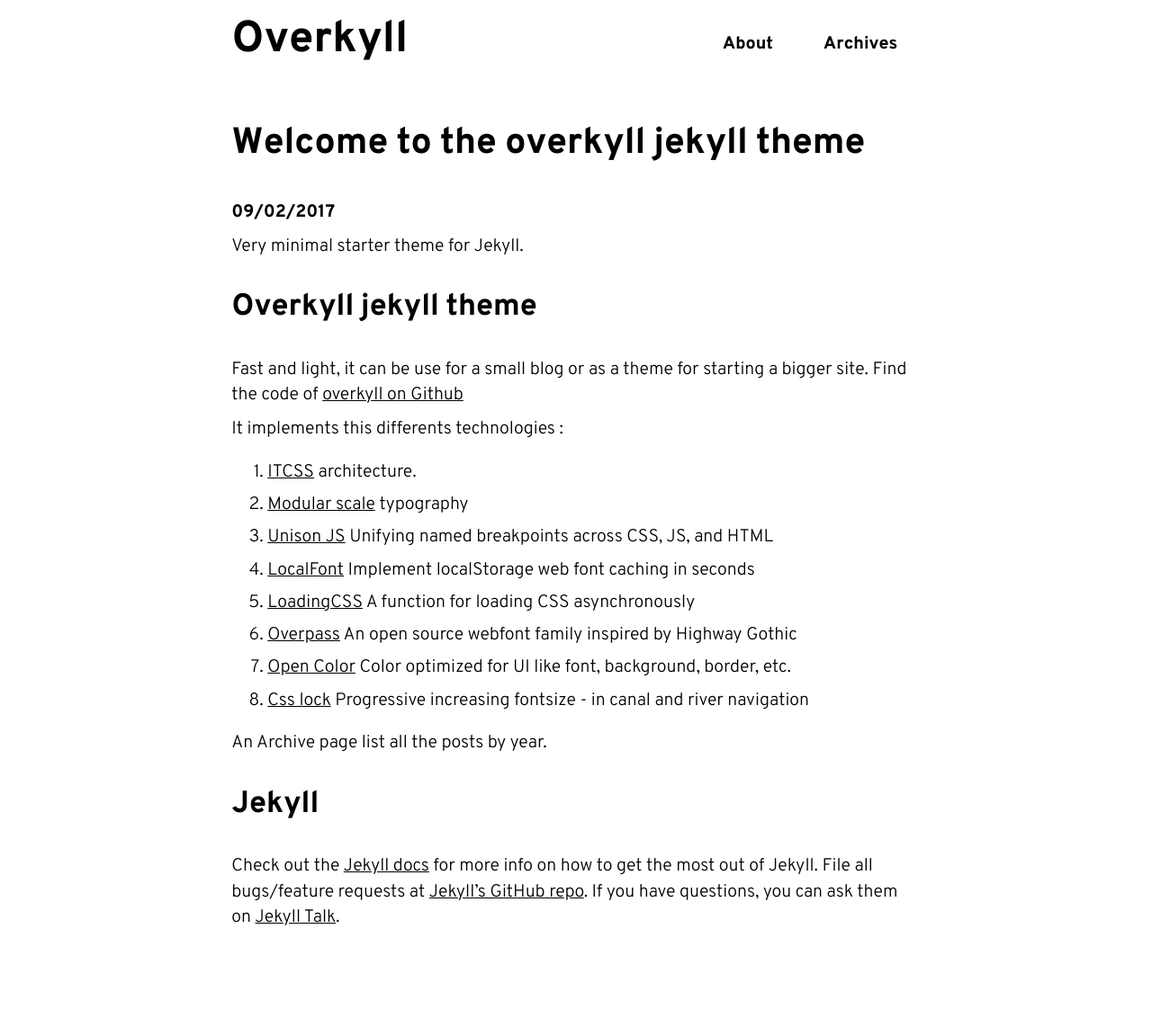
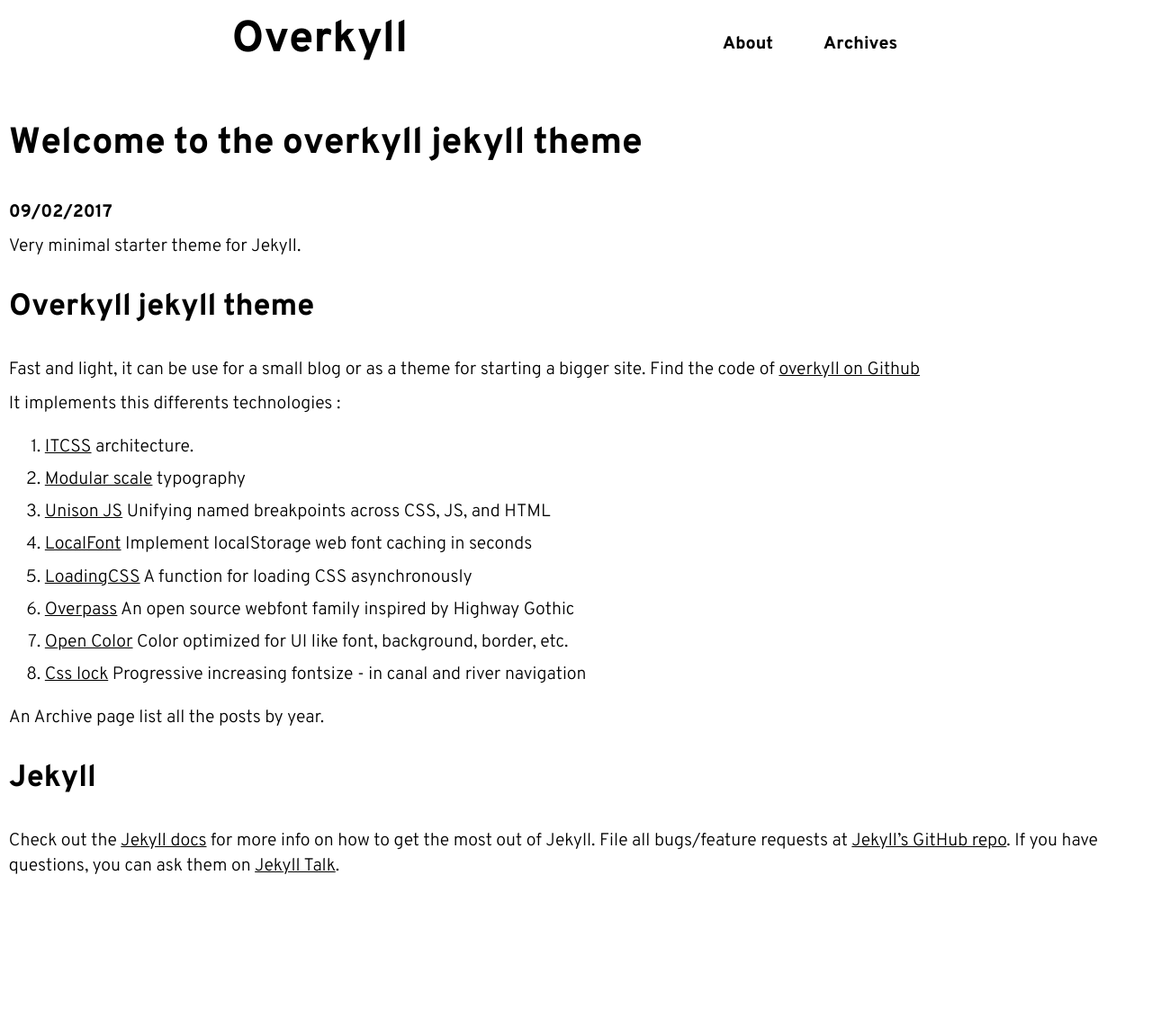
Before and after one commit to bertrandkeller/overkyll-jekyll-theme, a Jekyll site: the page built from index.md, in a window 1280 px wide. Shown: the whole page at 90% size. Built offline with Jekyll 4.4.1, drawn with Linux system fonts in a browser that asks for light colours; after the commit the page ends 1085 px from its top, so only the background shows below that.

Commit message:
Change system of wrapper

```diff
--- a/_layouts/default.html
+++ b/_layouts/default.html
@@ -7,14 +7,12 @@ layout: default
 
   {% include head.html %}
 
-  <body itemscope itemtype="http://schema.org/WebPage">
+  <body class="page" itemscope itemtype="http://schema.org/WebPage">
 
     {% include header.html %}
 
-    <main id="main" class="page">
-      <div class="wrapper">
-        {{ content }}
-      </div>
+    <main id="main">
+      {{ content }}
     </main>
     <script src={{ "/assets/js/instantclick.min.js" | relative_url }}  data-no-instant></script>
     <script data-no-instant>
--- a/_sass/base/_layout.scss
+++ b/_sass/base/_layout.scss
@@ -12,11 +12,15 @@ $number: 4; // for equal columns
   padding-bottom: $base-line*4;
 }
 
-.wrapper {
+.page, .wrapper {
   margin-right: auto;
   margin-left: auto;
   padding-right: $base-line / 2;
   padding-left: $base-line / 2;
+  max-width: 100%;
+}
+
+.wrapper {
   max-width: 40em;
 }
 
```
